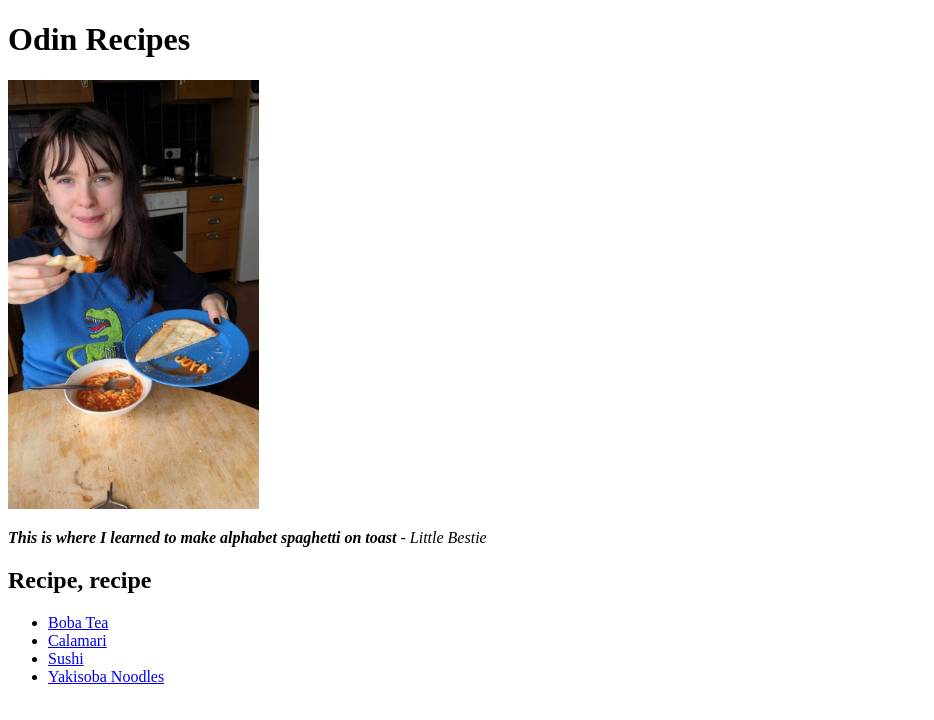
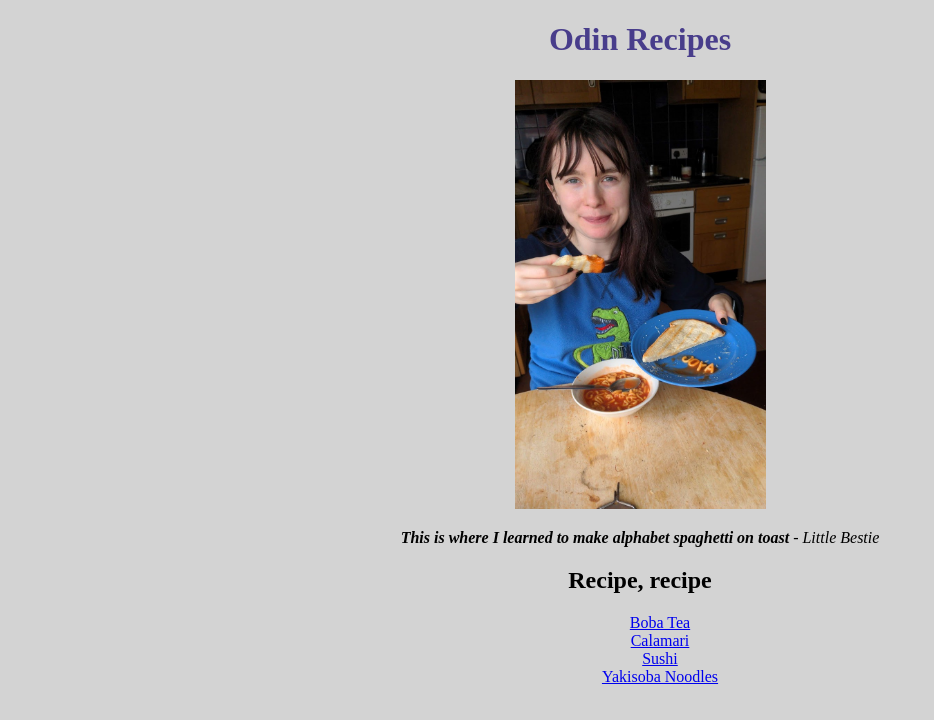
Before and after one commit to jakequi/odin-recipes, a plain HTML site: page index.html in a window 1280 px wide. Shown: the whole page, without its empty margins (0-934 px from the left). Drawn offline with Linux system fonts and the light colour scheme.

Commit message:
Adding CSS to index.html

```diff
--- a/index.html
+++ b/index.html
@@ -3,13 +3,14 @@
 <html lang="en">
     <head>
         <meta charset="utf-8">
+        <link rel="stylesheet" href="style.css">
         <title>Recipes</title>
     </head>
 
     <body>
         <h1>Odin Recipes</h1>
         <img src="./images/moys-munch.jpg" alt="Cutie" height="429" width="251">
-        <p><em><strong>This is where I learned to make alphabet spaghetti on toast</strong> - Little Bestie</em></p>
+        <p class="quote"><em><strong>This is where I learned to make alphabet spaghetti on toast</strong> - Little Bestie</em></p>
         <h2>Recipe, recipe</h2>
         <ul>
             <li><a href="./recipes/boba-tea.html">Boba Tea</a></li>
--- /dev/null
+++ b/style.css
@@ -0,0 +1,16 @@
+* {
+    text-align: center;
+    background-color: lightgray;
+}
+
+.quote {
+    font-size: 186x;
+}
+
+ul {
+    list-style-type: none;
+}
+
+h1 {
+    color: darkslateblue
+}
```
